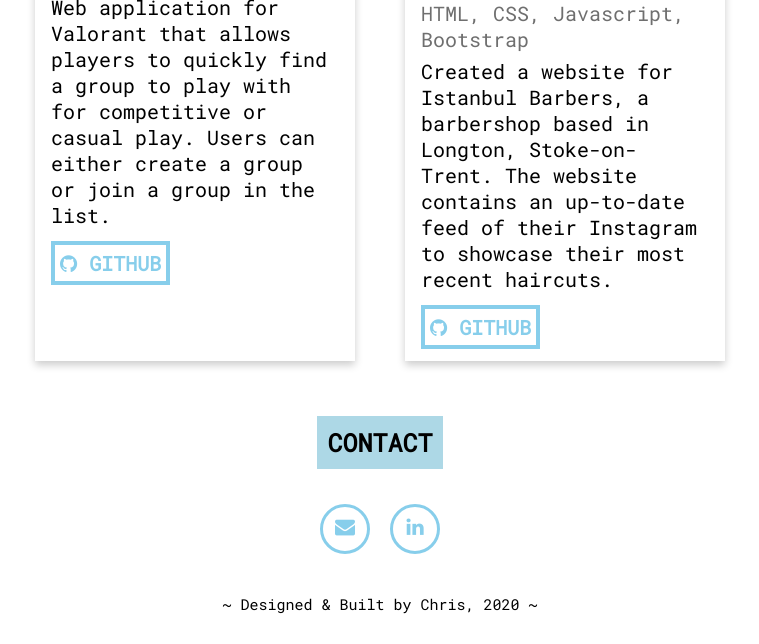
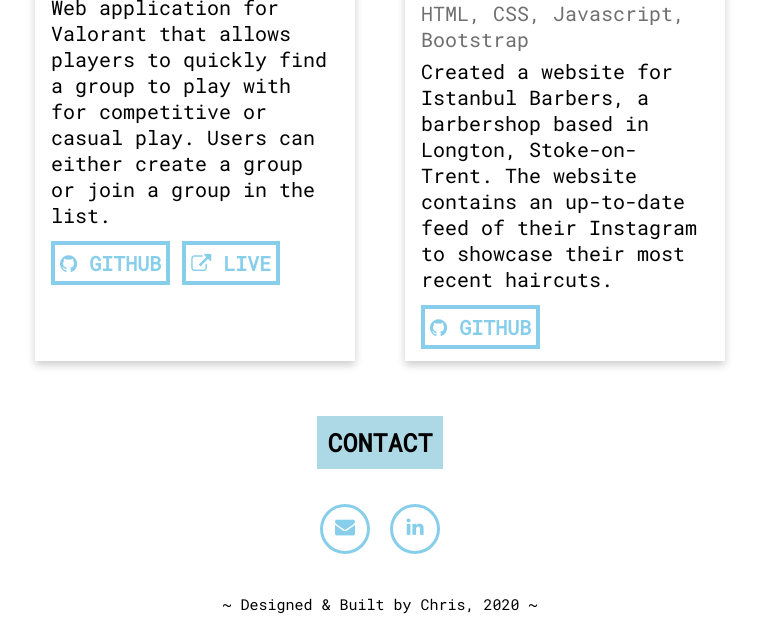
Before and after one commit to 9CB5/porfolio-website, a plain HTML site: page index.html in a window 1280 px wide. Shown: the part 1275-1919 px from the top of the page, without its empty margins (260-1019 px from the left). Drawn offline with Linux system fonts and the light colour scheme.

Commit message:
added favicon and updated my work section

```diff
--- a/index.html
+++ b/index.html
@@ -8,6 +8,7 @@
   <meta name="author" content="Christian Barcelona">
   <meta name="viewport" content="width=device-width, initial-scale=1.0">
 
+  <link rel="icon" type="image/png" href="/assets/favicon.png">
   <link rel="stylesheet" href="styles.css">
   <link rel="preconnect" href="https://fonts.gstatic.com">
   <link href="https://fonts.googleapis.com/css2?family=Roboto+Mono&display=swap" rel="stylesheet">
@@ -88,6 +89,7 @@
             Users can either create a group or join a group in the list.
           </p>
           <a class="link-button" href="https://github.com/9CB5/valorant-lfg" target="_blank"><i class="fa fa-github"></i> Github</a>
+          <a class="link-button" href="https://react-lfg-tool.web.app/" target="_blank"><i class="fa fa-external-link"></i> Live</a>
         </div>
       </div>
       <div class="card">
```
Also changed, not shown: assets/favicon.png (added), assets/valfgg.png.
